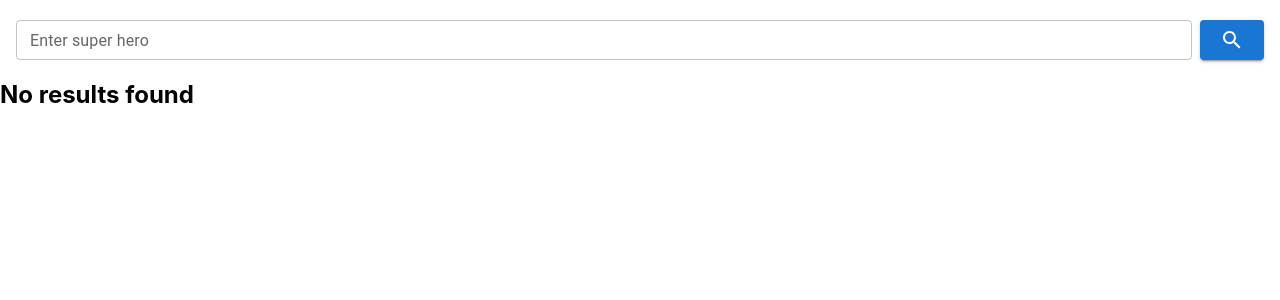
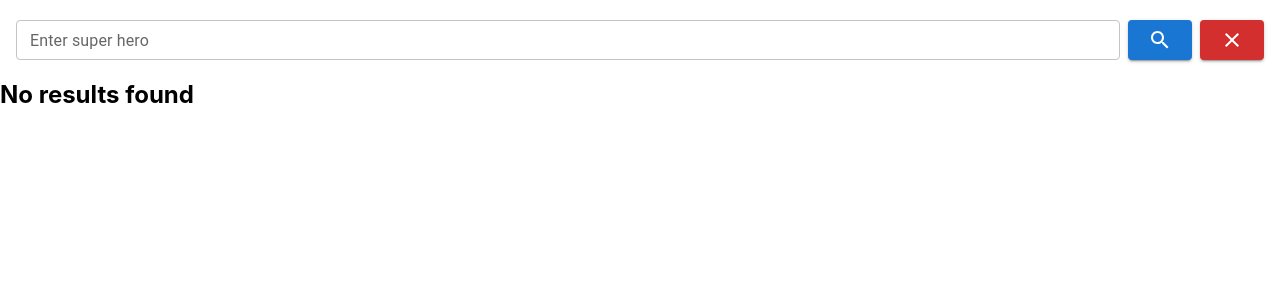
Before and after one commit to somramnani/super-hero-api, a React (Create React App) app: page / in a window 1280 px wide. Shown: the top 300 px of the page. Built offline with nearby package versions, Linux system fonts and the light colour scheme.

Commit message:
feat(remove-button): add remove button for searchbar

```diff
--- a/src/App.jsx
+++ b/src/App.jsx
@@ -34,6 +34,12 @@ export default function App() {
     if (data) setIsData(true);
   };
 
+  const handleClear = () => {
+    setInput("");
+    setData([]);
+    setIsData(false);
+  };
+
   console.log(data);
 
   return (
@@ -41,6 +47,7 @@ export default function App() {
       <Searchbar
         handleChange={handleChange}
         handleClick={handleClick}
+        handleClear={handleClear}
         input={input}
       />
       {isData ? <Cards data={data} /> : <h2>No results found</h2>}
--- a/src/components/Searchbar/index.jsx
+++ b/src/components/Searchbar/index.jsx
@@ -1,9 +1,9 @@
 import TextField from "@mui/material/TextField";
-import SearchIcon from "@mui/icons-material/Search";
+import { Search, Clear } from "@mui/icons-material";
 import Button from "@mui/material/Button";
 import Box from "@mui/material/Box";
 
-const Searchbar = ({ handleClick, handleChange, input }) => {
+const Searchbar = ({ handleClick, handleChange, input, handleClear }) => {
   return (
     <Box display="flex" alignItems="center" gap={1} sx={{ px: 2, mb: 2 }}>
       <TextField
@@ -22,7 +22,17 @@ const Searchbar = ({ handleClick, handleChange, input }) => {
         size="small"
         sx={{ height: "40px" }}
       >
-        <SearchIcon />
+        <Search />
+      </Button>
+
+      <Button
+        variant="contained"
+        color="error"
+        onClick={(e) => handleClear()}
+        size="small"
+        sx={{ height: "40px" }}
+      >
+        <Clear />
       </Button>
     </Box>
   );
```
